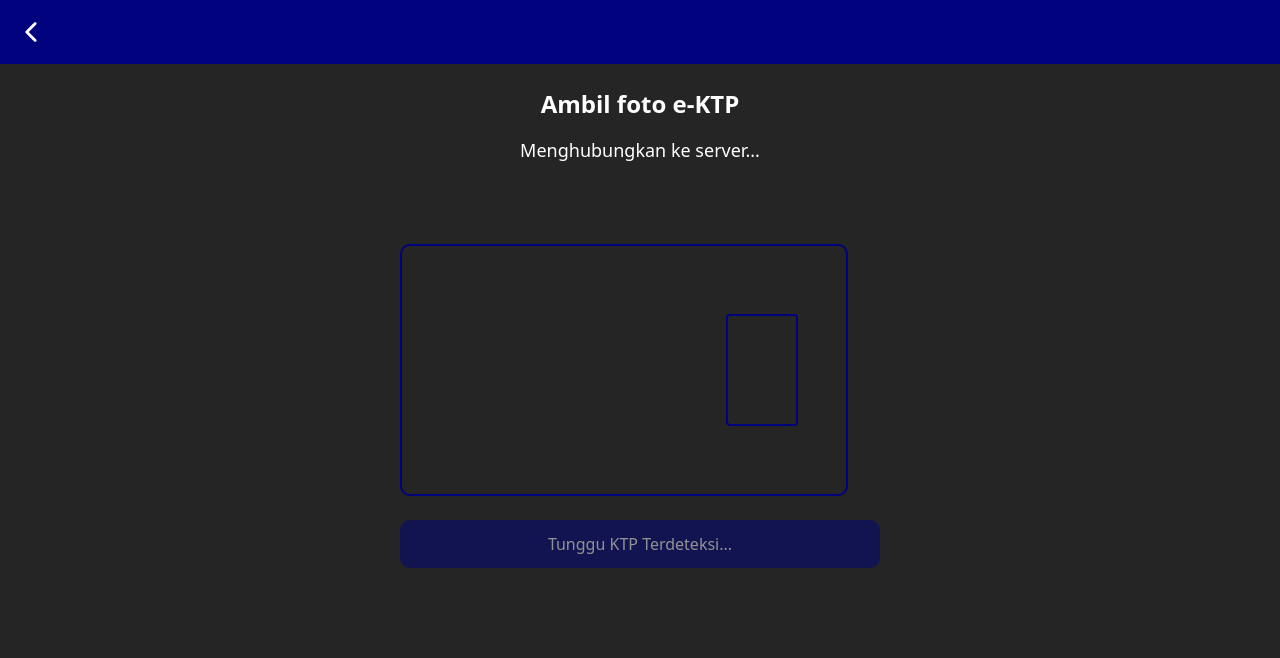
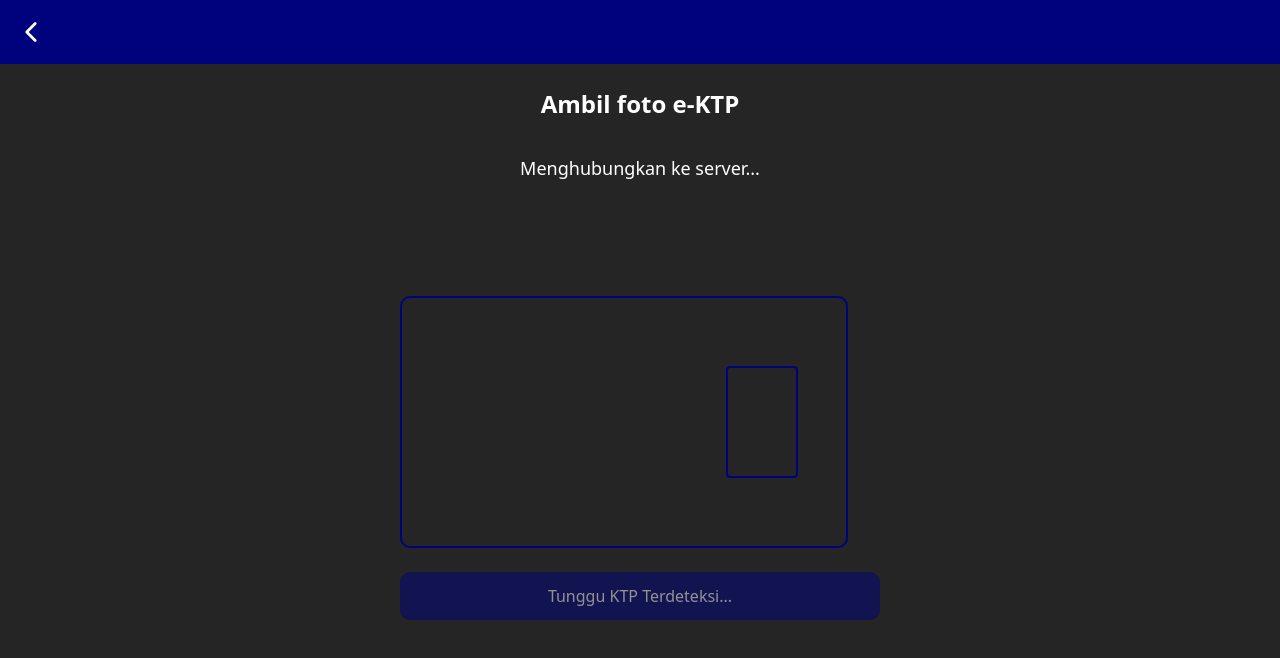
Before and after one commit to Sentra-Gedag-Gedig/sentra-web, a Next.js app: page /ktp in a window 1280 px wide. Shown: the top 658 px of the page. Built offline with nearby package versions, Linux system fonts and the light colour scheme; no server answers.

Commit message:
Update ktp-capture.tsx

```diff
--- a/src/features/ktp/components/ktp-capture.tsx
+++ b/src/features/ktp/components/ktp-capture.tsx
@@ -293,18 +293,21 @@ export function KtpCapture() {
         </h1>
       </div>
 
-      <p
-        className="relative z-10 text-base md:text-lg text-center mb-6"
+      {/* Tambahkan div dengan fixed height untuk mencegah pergeseran saat pesan berubah */}
+      <div
+        className="relative z-10 h-16 flex flex-col items-center justify-center mb-6"
         aria-live="assertive"
         aria-relevant="all">
-        {getInstructionText()}
+        <p className="text-base md:text-lg text-center">
+          {getInstructionText()}
+        </p>
         {isAnalyzing && isConnected && hasCameraPermission && (
           <span className="flex items-center justify-center mt-2">
             <span>Analyzing...</span>
             <Loader2 className="w-4 h-4 ml-2 animate-spin" />
           </span>
         )}
-      </p>
+      </div>
 
       {!hasCameraPermission && isConnected && (
         <div className="relative z-10 mb-4">
@@ -317,8 +320,9 @@ export function KtpCapture() {
         </div>
       )}
 
+      {/* Turunkan placeholder KTP sebanyak 9px dengan menambahkan mt-24 (ganti dari mt-20) */}
       <div
-        className="relative z-10 max-w-md aspect-video rounded-lg border-2 border-[#00027d] overflow-hidden mt-20"
+        className="relative z-10 max-w-md aspect-video rounded-lg border-2 border-[#00027d] overflow-hidden mt-24"
         aria-label="Area penempatan KTP, posisikan KTP Anda di dalam kotak ini">
         <div className="absolute right-12 top-1/2 -translate-y-1/2 w-18 h-28 border-2 border-[#00027d] rounded" />
       </div>
```
